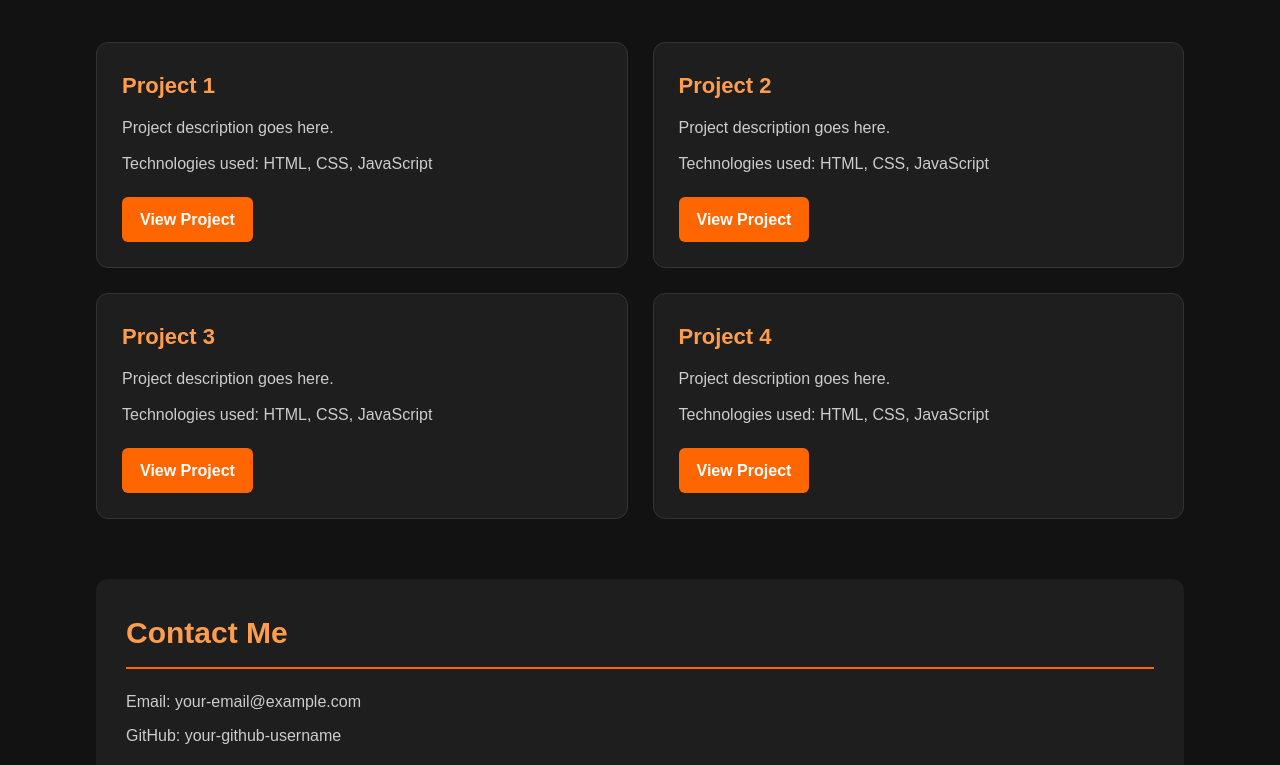
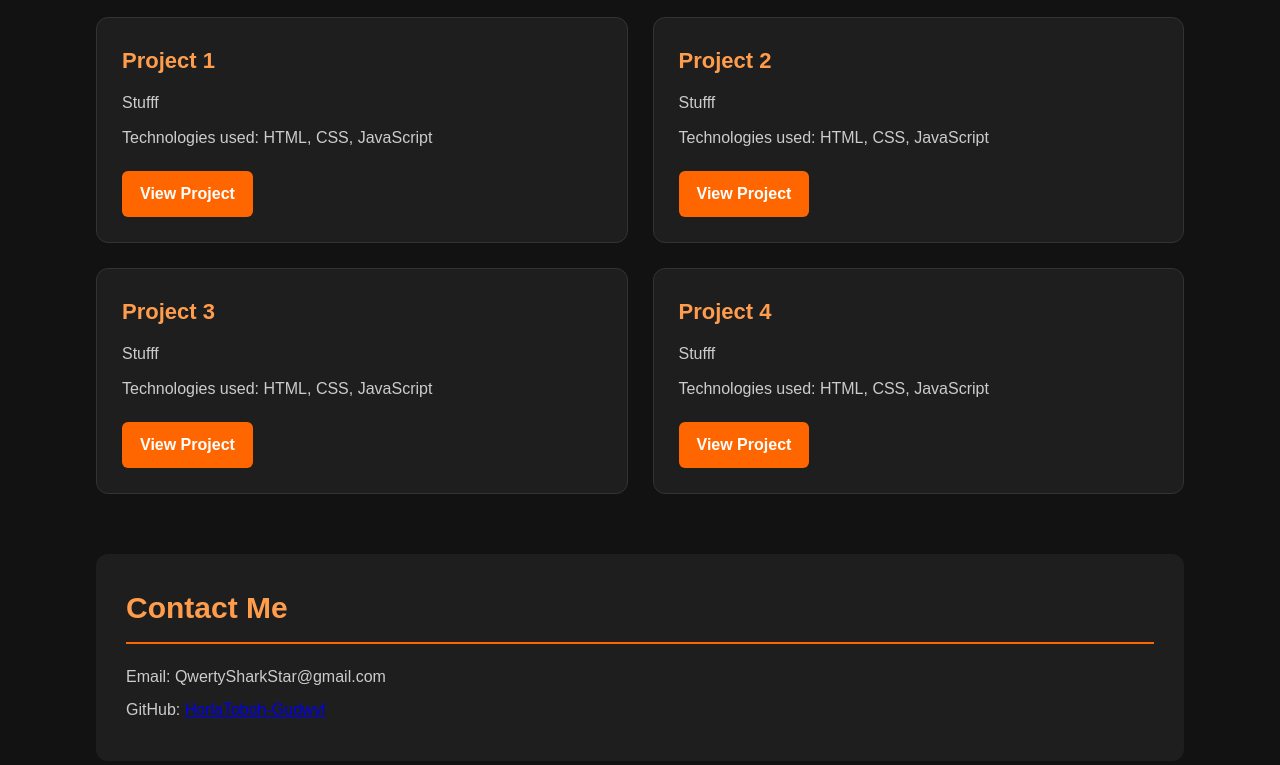
Before and after one commit to HorlaToboh-Gudwyl/Portfolio, a plain HTML site: page index.html in a window 1280 px wide. Shown: the part 675-1440 px from the top of the page. Drawn offline with Linux system fonts and the light colour scheme.

Commit message:
removed mistakes

````diff
--- a/index.html
+++ b/index.html
@@ -1,4 +1,4 @@
-```html
+
 <!DOCTYPE html>
 <html lang="en">
 <head>
@@ -39,28 +39,28 @@
 
             <article>
                 <h3>Project 1</h3>
-                <p>Project description goes here.</p>
+                <p>Stufff </p>
                 <p>Technologies used: HTML, CSS, JavaScript</p>
                 <a href="#">View Project</a>
             </article>
 
             <article>
                 <h3>Project 2</h3>
-                <p>Project description goes here.</p>
+                <p>Stufff </p>
                 <p>Technologies used: HTML, CSS, JavaScript</p>
                 <a href="#">View Project</a>
             </article>
 
             <article>
                 <h3>Project 3</h3>
-                <p>Project description goes here.</p>
+                <p>Stufff </p>
                 <p>Technologies used: HTML, CSS, JavaScript</p>
                 <a href="#">View Project</a>
             </article>
 
             <article>
                 <h3>Project 4</h3>
-                <p>Project description goes here.</p>
+                <p>Stufff </p>
                 <p>Technologies used: HTML, CSS, JavaScript</p>
                 <a href="#">View Project</a>
             </article>
@@ -69,8 +69,8 @@
 
         <section id="contact">
             <h2>Contact Me</h2>
-            <p>Email: your-email@example.com</p>
-            <p>GitHub: your-github-username</p>
+            <p>Email: QwertySharkStar@gmail.com</p>
+            <p>GitHub: <a href="https://github.com/HorlaToboh-Gudwyl" >HorlaToboh-Gudwyl</a></p>
         </section>
 
     </main>
````
